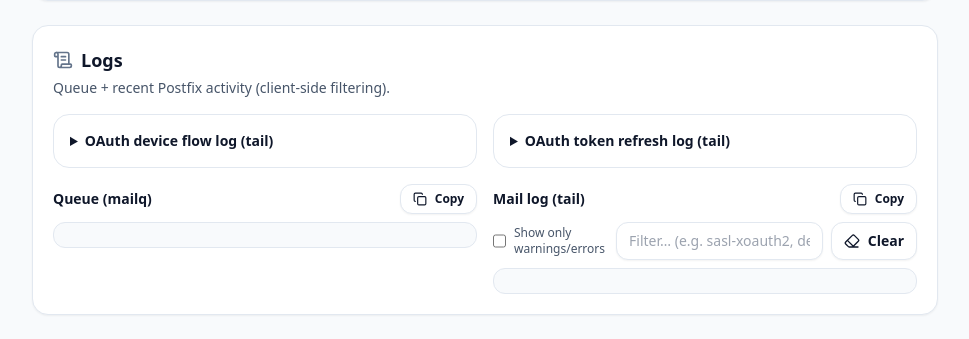
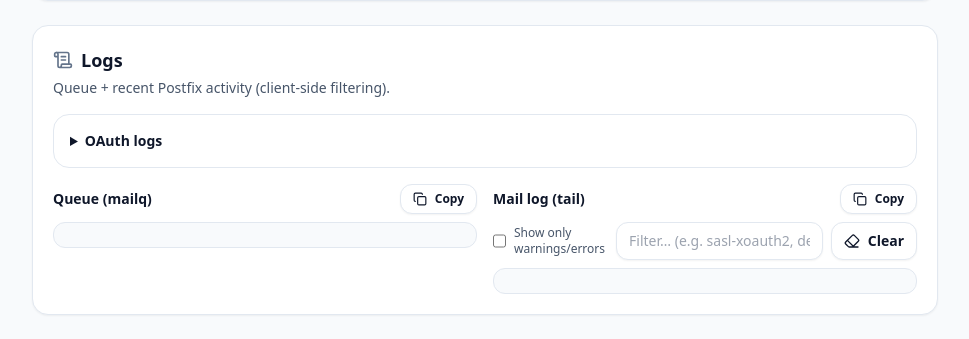
Before and after one commit to LickABrick/simple-m365-relay, a Python web app: template app/templates/index.html in a window 1280 px wide. Shown: the part 2458-2797 px from the top of the page, without its empty margins (310-1279 px from the left). Run offline with Jinja, Linux system fonts and the light colour scheme; the template is opened without the code that fills it, so the values that code supplies are empty; some libraries are stand-ins or nearby versions.

Commit message:
ui: stack oauth logs vertically inside a single collapsible

```diff
--- a/app/templates/index.html
+++ b/app/templates/index.html
@@ -1440,16 +1440,20 @@
           </div>
           <p class="mt-1 text-sm text-slate-600 dark:text-slate-300">Queue + recent Postfix activity (client-side filtering).</p>
 
-          <div class="mt-4 grid grid-cols-1 gap-4 lg:grid-cols-2">
+          <details class="mt-4 rounded-2xl border border-slate-200 bg-white p-4 dark:border-slate-800 dark:bg-slate-950">
+            <summary class="cursor-pointer text-sm font-semibold">OAuth logs</summary>
+            <div class="mt-3 space-y-3">
               <details class="rounded-2xl border border-slate-200 bg-white p-4 dark:border-slate-800 dark:bg-slate-950">
-              <summary class="cursor-pointer text-sm font-semibold">OAuth device flow log (tail)</summary>
+                <summary class="cursor-pointer text-sm font-semibold">Device flow log (tail)</summary>
                 <pre class="mono mt-3 max-h-72 overflow-auto rounded-xl border border-slate-200 bg-slate-50 p-3 text-xs dark:border-slate-800 dark:bg-slate-900/40">{{ device_flow_log }}</pre>
               </details>
+
               <details class="rounded-2xl border border-slate-200 bg-white p-4 dark:border-slate-800 dark:bg-slate-950">
-              <summary class="cursor-pointer text-sm font-semibold">OAuth token refresh log (tail)</summary>
+                <summary class="cursor-pointer text-sm font-semibold">Token refresh log (tail)</summary>
                 <pre id="tokenRefreshLogPre" class="mono mt-3 max-h-72 overflow-auto rounded-xl border border-slate-200 bg-slate-50 p-3 text-xs dark:border-slate-800 dark:bg-slate-900/40">{{ token_refresh_log or '' }}</pre>
               </details>
             </div>
+          </details>
 
           <div class="mt-4 grid grid-cols-1 gap-4 lg:grid-cols-2">
             <div>
```
Lines whose indentation alone changed are shown as unchanged.
